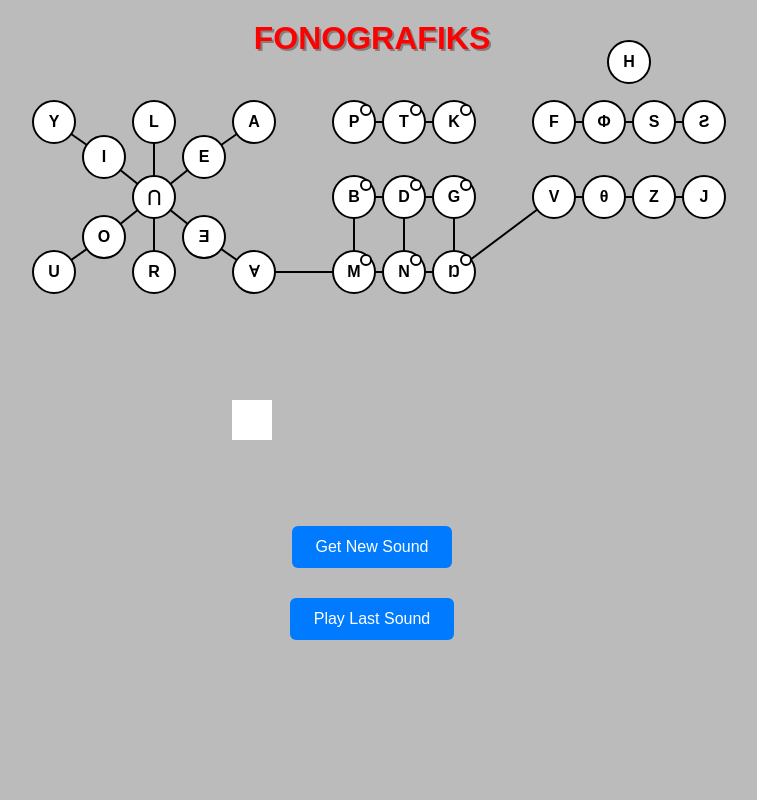
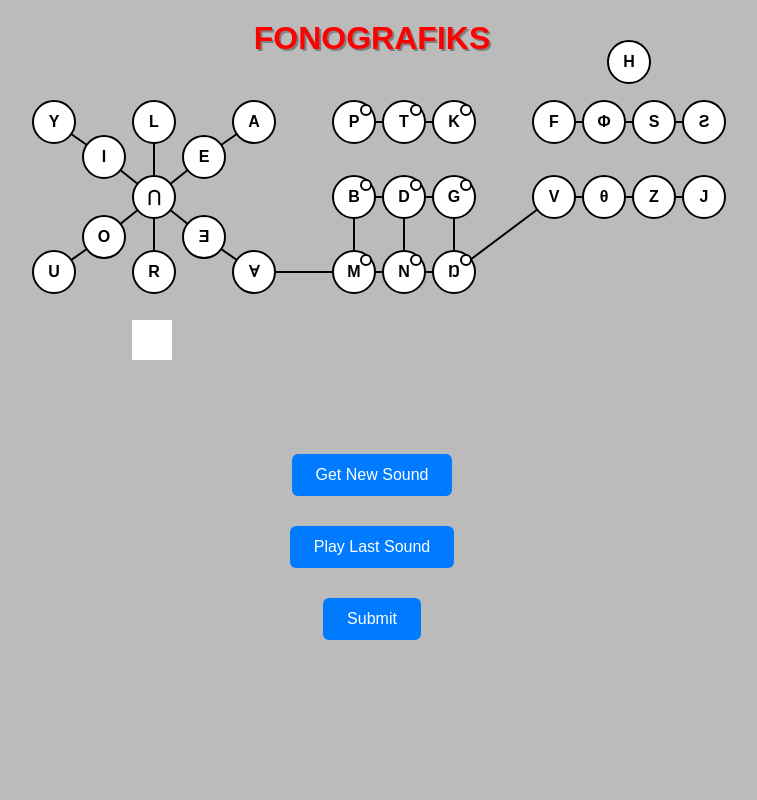
Before and after one commit to jfeinbaum/fono, a Flask app: page / in a window 1280 px wide. Shown: the whole page, without its empty margins (268-1025 px from the left). Run offline with Flask 3, Linux system fonts and the light colour scheme; parts of the project's set-up code (start-up, migrations or seed data) failed here and were passed over.

Commit message:
submit button

```diff
--- a/static/js/main.js
+++ b/static/js/main.js
@@ -62,6 +62,10 @@ function handlePlaySoundBtn() {
   }
 }
 
+function handleSubmitBtn() {
+    console.log('Submit Button clicked');
+}
+
 function handleNodeClick(el) {
     const nodeId = el.getAttribute("data-id");
     clickedNodes.push(nodeId);
--- a/templates/index.html
+++ b/templates/index.html
@@ -105,12 +105,13 @@
     {% endfor %}
 
     <div id="clicked-nodes"
-         style="position: fixed; top: 400px; left: 500px; background-color: white; padding: 20px;">
+         style="position: absolute; top: 320px; left: 400px; background-color: white; padding: 20px;">
     </div>
 
     <div id="buttonContainer" class="button-container">
       <button id="newSoundBtn" onclick="handleNewSoundBtn()">Get New Sound</button>
       <button id="playBtn" onclick="handlePlaySoundBtn()">Play Last Sound</button>
+        <button id="submitBtn" onclick="handleSubmitBtn()">Submit</button>
     </div>
 
 
```
